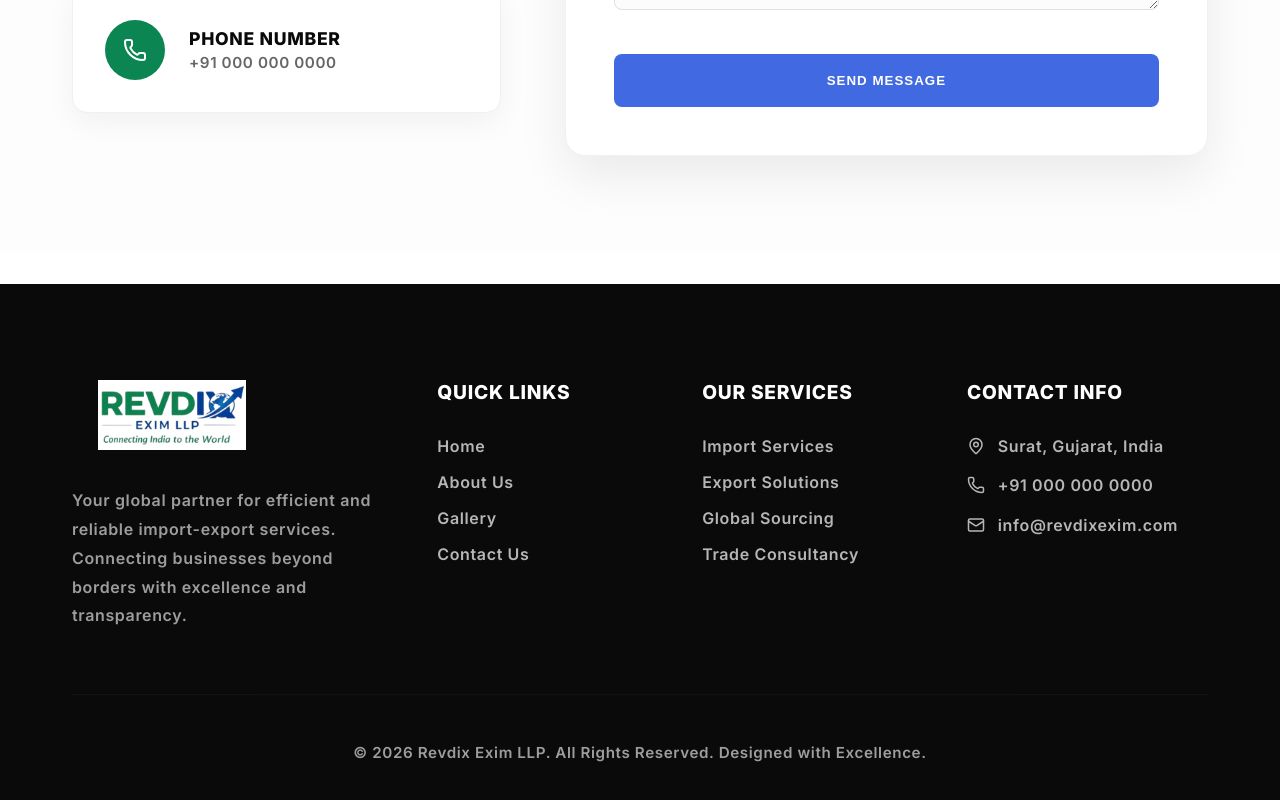
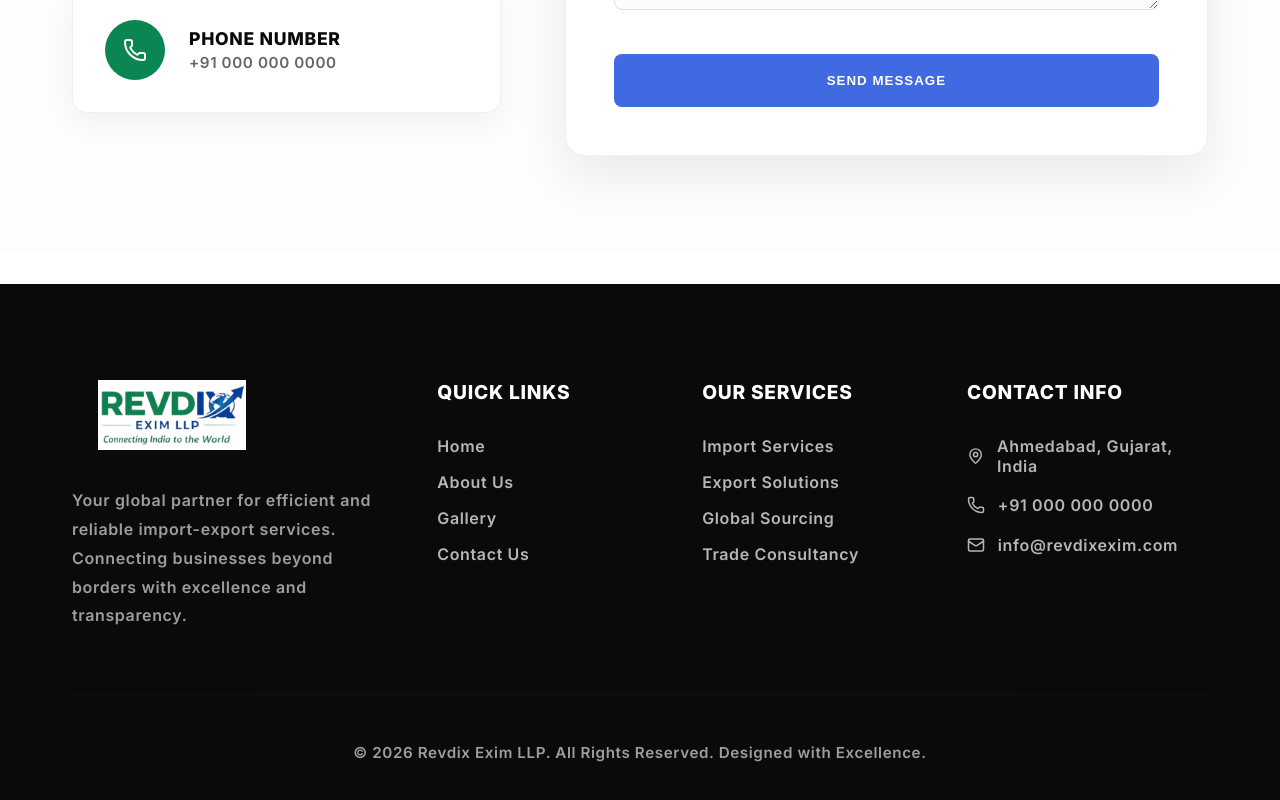
Before and after one commit to Bhavya190/Revdix, a Next.js app: page / in a window 1280 px wide. Shown: the part 5409-6209 px from the top of the page. Built offline with nearby package versions, Linux system fonts and the light colour scheme.

Commit message:
location updated

```diff
--- a/src/app/page.tsx
+++ b/src/app/page.tsx
@@ -571,7 +571,7 @@ export default function Home() {
             <div>
               <h4 className="footer-section-title">Contact Info</h4>
               <ul className="footer-contact-list">
-                <li className="footer-contact-item"><MapPin size={18} className="text-secondary" /> Surat, Gujarat, India</li>
+                <li className="footer-contact-item"><MapPin size={18} className="text-secondary" /> Ahmedabad, Gujarat, India</li>
                 <li className="footer-contact-item"><Phone size={18} className="text-secondary" /> +91 000 000 0000</li>
                 <li className="footer-contact-item"><Mail size={18} className="text-secondary" /> info@revdixexim.com</li>
               </ul>
```
